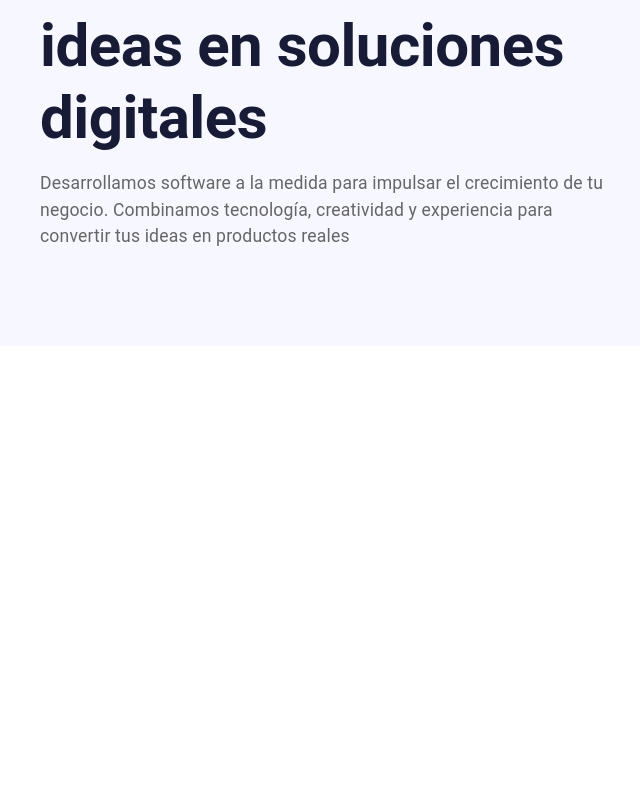
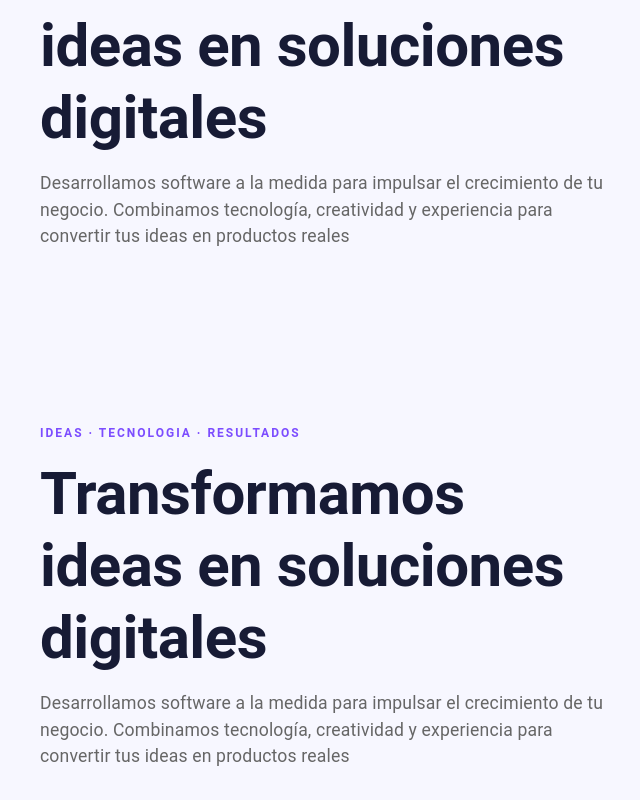
Before and after one commit to jessicahernandezt/dev-nova-solutions, a React (Vite) app: page / in a window 1280 px wide. Shown: the part 238-1038 px from the top of the page, without its empty margins (24-664 px from the left). Before the commit the page ends 800 px from the top, so only its background shows below. Built offline with nearby package versions, Linux system fonts and the light colour scheme.

Commit message:
base del nuestros servicios creación de la base del "nuestros servicios"

```diff
--- a/src/App.jsx
+++ b/src/App.jsx
@@ -1,5 +1,6 @@
 import Navbar from "./components/Navbar"
 import Hero from "./components/Hero"
+import Servicios from "./components/Nuestros-servicios"
 
 function App(){
 
@@ -7,7 +8,7 @@ function App(){
     <>
       <Navbar />
       <Hero />
-
+      <Servicios />
     </>
   )
 }
--- /dev/null
+++ b/src/components/Nuestros-servicios.jsx
@@ -0,0 +1,43 @@
+import {
+    Box,
+    Button,
+    Container,
+    Typography
+} from '@mui/material'
+
+function Servicios() {
+    return (
+        <Box sx={{minHeight: '520px', display: 'flex', alignItems: 'center', backgroundColor: '#f7f7ff', py: 6}}>
+
+            <Container maxWidth='lg'>
+                <Box sx={{display: 'flex', alignItems: 'center', gap: 6}}>
+
+                    <Box sx={{ width: '50%' }}>
+                        <Typography
+                            variant='overline'
+                            sx={{
+                                color: '#7c4dff',
+                                fontWeight: 'bold',
+                                letterSpacing: 2
+                            }}>
+
+                            IDEAS · TECNOLOGIA · RESULTADOS
+
+                        </Typography>
+
+                        <Typography
+                            variant='h2'
+                            sx={{ fontWeight: 'bold', color: '#171b35', mt: 1, mb: 2 }}
+                        >Transformamos ideas en soluciones digitales</Typography>
+
+                        <Typography
+                        sx={{color: '#666', fontSize: '1.1rem', mb:3}}
+                        >Desarrollamos software a la medida para impulsar el crecimiento de tu negocio. Combinamos tecnología, creatividad y experiencia para convertir tus ideas en productos reales</Typography>
+                    </Box>
+                </Box>
+
+            </Container>
+        </Box>
+    )
+}
+export default Servicios
```
